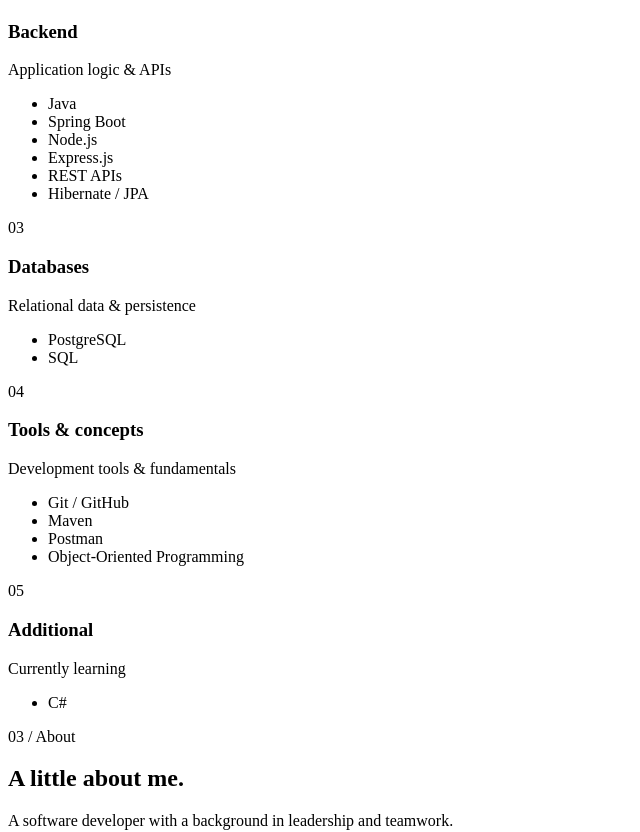
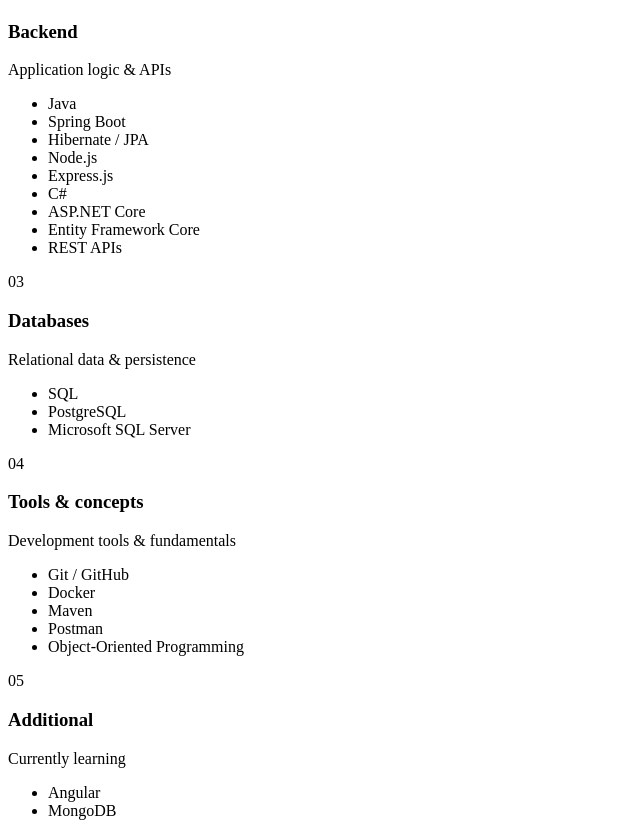
Before and after one commit to georgerachiotis/my-portfolio, a React (Vite) app: page / in a window 1280 px wide. Shown: the part 2043-2875 px from the top of the page, without its empty margins (0-640 px from the left). Built offline with nearby package versions, Linux system fonts and the light colour scheme; the HTML template or start-up script is replaced by a standard one.

Commit message:
Update CV and learning skills

```diff
--- a/src/data/profile.js
+++ b/src/data/profile.js
@@ -7,10 +7,10 @@
 export const mainTechnologies = ['Java', 'Spring Boot', 'JavaScript', 'React', 'Node.js', 'PostgreSQL'];
 export const skills = [
   { title: 'Frontend', description: 'Interfaces for the web', items: ['JavaScript', 'React', 'HTML', 'CSS'] },
-  { title: 'Backend', description: 'Application logic & APIs', items: ['Java', 'Spring Boot', 'Node.js', 'Express.js', 'REST APIs', 'Hibernate / JPA'] },
-  { title: 'Databases', description: 'Relational data & persistence', items: ['PostgreSQL', 'SQL'] },
-  { title: 'Tools & concepts', description: 'Development tools & fundamentals', items: ['Git / GitHub', 'Maven', 'Postman', 'Object-Oriented Programming'] },
-  { title: 'Additional', description: 'Currently learning', items: ['C#'] },
+  { title: 'Backend', description: 'Application logic & APIs', items: ['Java', 'Spring Boot', 'Hibernate / JPA', 'Node.js', 'Express.js', 'C#', 'ASP.NET Core', 'Entity Framework Core', 'REST APIs'] },
+  { title: 'Databases', description: 'Relational data & persistence', items: ['SQL', 'PostgreSQL', 'Microsoft SQL Server'] },
+  { title: 'Tools & concepts', description: 'Development tools & fundamentals', items: ['Git / GitHub', 'Docker', 'Maven', 'Postman', 'Object-Oriented Programming'] },
+  { title: 'Additional', description: 'Currently learning', items: ['Angular', 'MongoDB'] },
 ];
 // Training supplied by the owner; completion dates and certificate claims are not assumed.
 export const training = [
```
Also changed, not shown: 1 other file (tests, documents, lock files or other folders).
